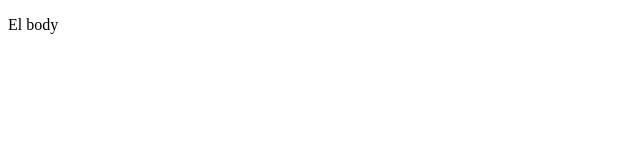
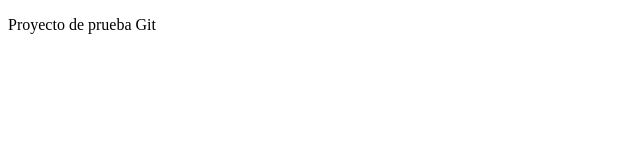
Before and after one commit to Leprechaun19-null/TrabajoGitHub, a plain HTML site: page index.html in a window 1280 px wide. Shown: the whole page, without its empty margins (0-640 px from the left). Drawn offline with Linux system fonts and the light colour scheme.

```diff
--- a/index.html
+++ b/index.html
@@ -6,6 +6,6 @@
     <title>Página web gestionada por Git y Github</title>
 </head>
 <body>
-    <p>El body</p>
+    <p>Proyecto de prueba Git</p>
 </body>
 </html>
```
